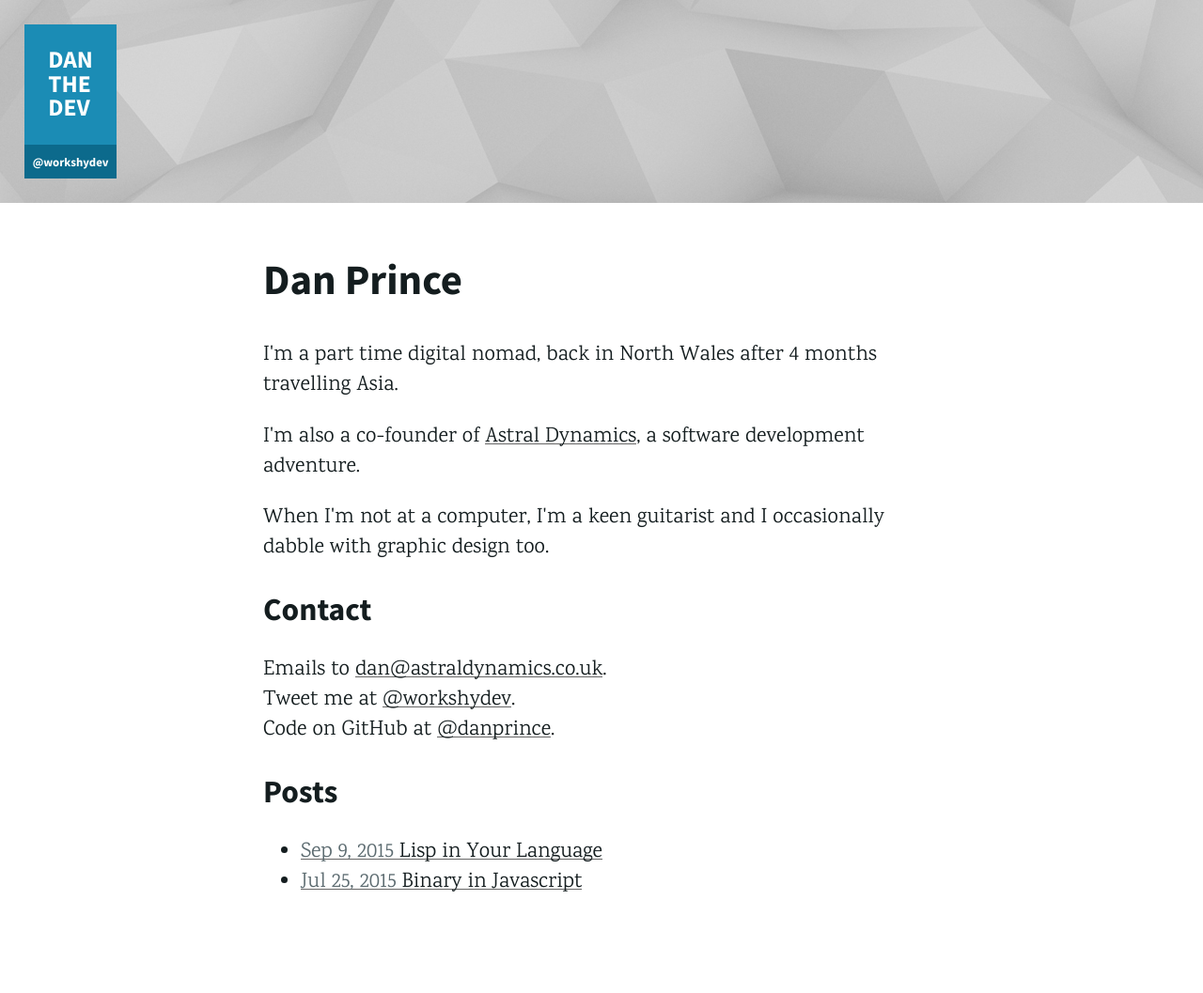
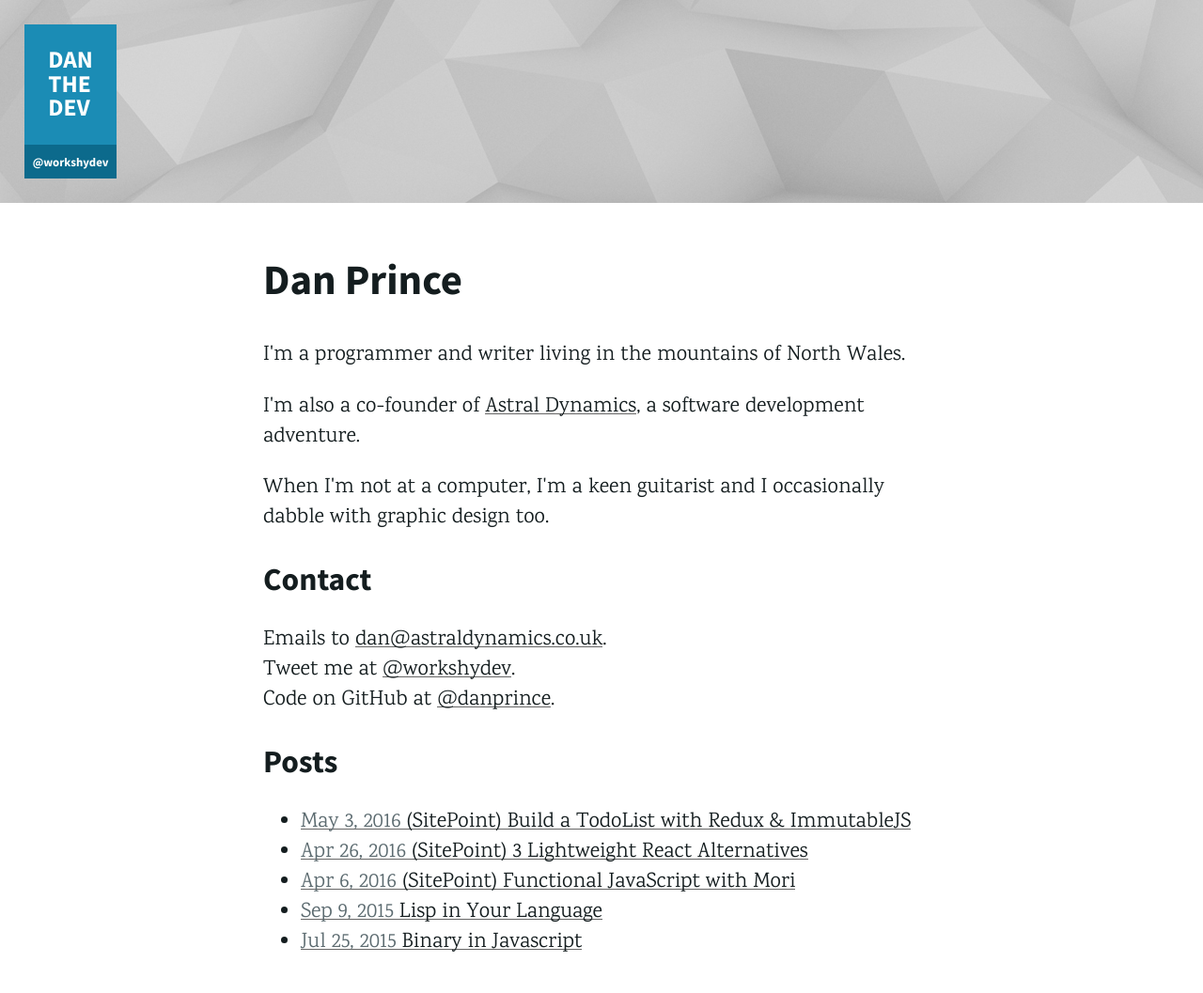
Before and after one commit to danprince/danthedev.com, a Jekyll site: the page built from index.html, in a window 1280 px wide. Shown: the whole page at 94% size. Built offline with Jekyll 4.4.1, drawn with Linux system fonts in a browser that asks for light colours; before the commit the page ends 993 px from its top, so only the background shows below that.

Commit message:
adds externally published posts and updates about

```diff
--- a/index.html
+++ b/index.html
@@ -5,8 +5,7 @@ layout: default
   <section class='bio type'>
     <h1>Dan Prince</h1>
     <p>
-      I'm a part time digital nomad, back in North Wales after 4 months
-      travelling Asia.
+      I'm a programmer and writer living in the mountains of North Wales.
     </p>
     <p>
       I'm also a co-founder of
@@ -34,8 +33,15 @@ layout: default
     <ul class='post-list'>
       {% for post in site.posts %}
         <li>
-          <a href='{{ post.url }}'>
+          {% if post.external %}
+            <a href='{{ post.exturl }}'>
+          {% else %}
+            <a href='{{ post.url }}'>
+          {% endif %}
             <span class='date'>{{ post.date | date: '%b %-d, %Y' }}</span>
+            {% if post.external %}
+              <span class='publisher'>({{ post.publisher }})</span>
+            {% endif %}
             <span class='title'>{{ post.title}}</span>
           </a>
         </li>
```
Also changed, not shown: _posts/16-04-06-immutable-javascript.md (added, +6 -0 lines), _posts/16-04-26-react-alternatives.md (added, +6 -0 lines), _posts/16-05-03-redux-immutable.md (added, +6 -0 lines).
